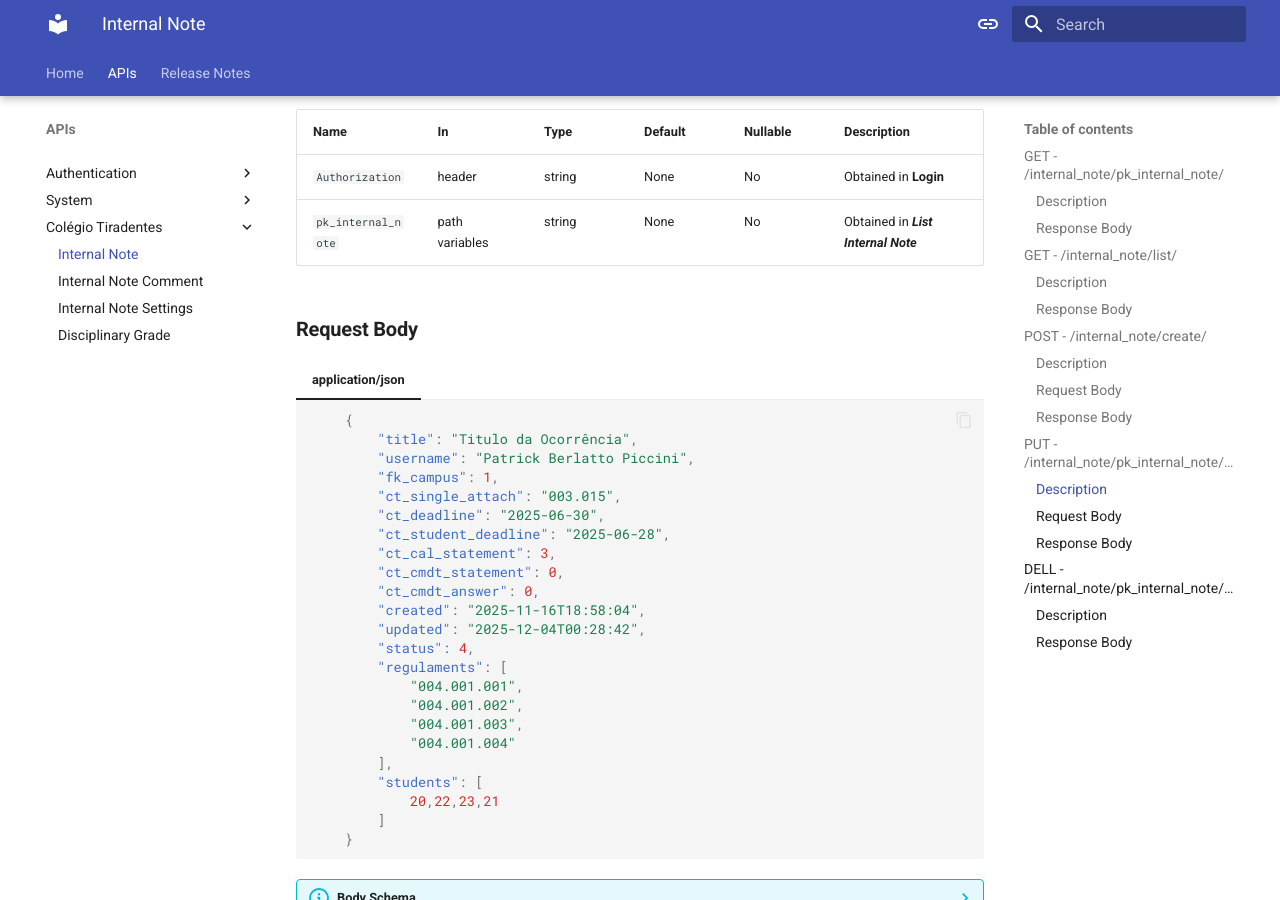
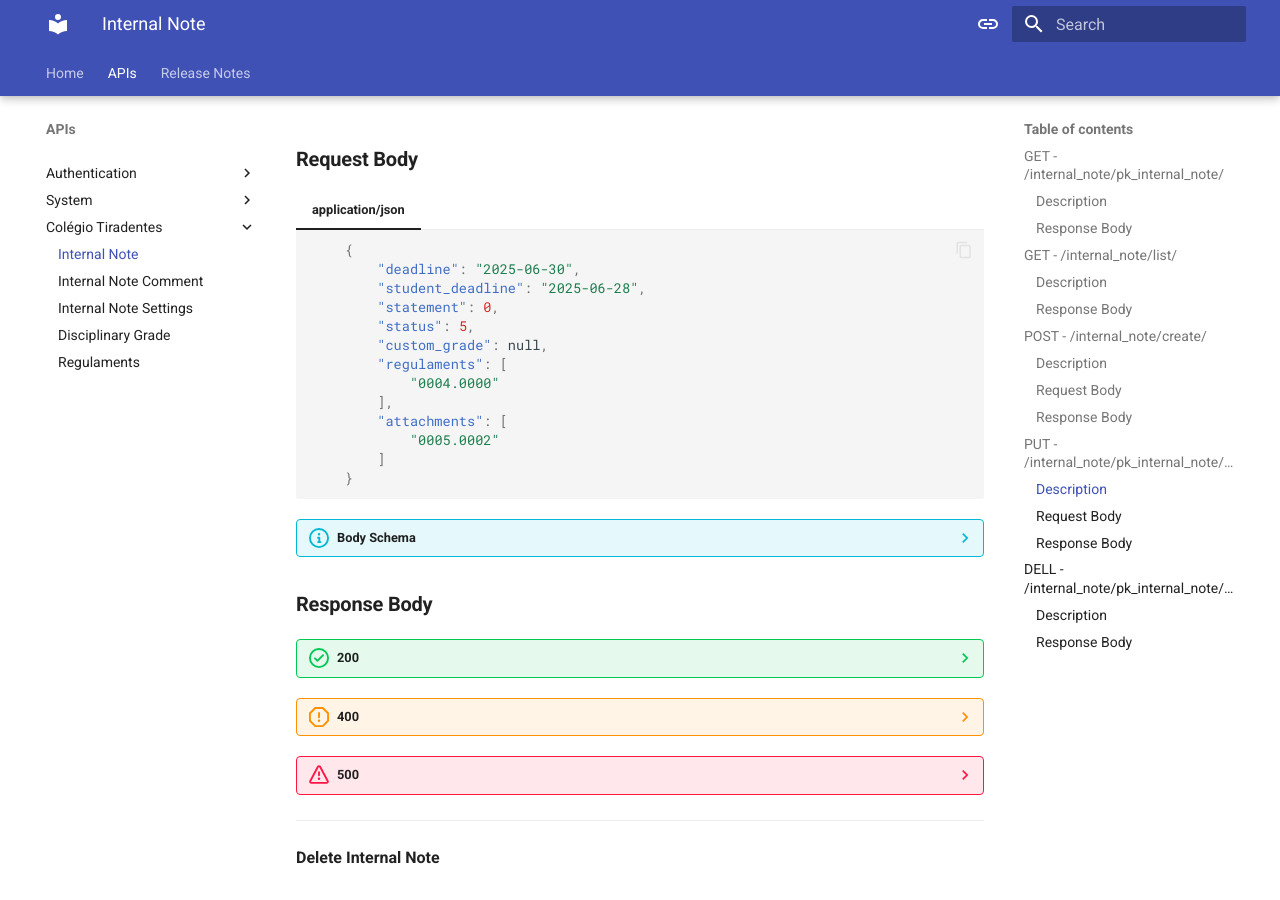
Before and after one commit to AlppiTechnology/AlppiDocumentation, an MkDocs documentation site: the page built from docs/api/ct_requests/internal_note.md, in a window 1280 px wide and 900 px high, scrolled down 2744 px. Built offline with MkDocs 1.6.1 and Material for MkDocs 9.7.7, drawn with Linux system fonts in a browser that asks for light colours; some of the changed text lies outside the part shown.

Commit message:
feat: documentation v1.0.6

````diff
--- a/docs/api/ct_requests/internal_note.md
+++ b/docs/api/ct_requests/internal_note.md
@@ -42,126 +42,110 @@
 
         ``` json
             {
-                "results": {
-                    "pk_ct_internal_note": 1,
-                    "title": "Titulo da Ocorrência",
-                    "fk_reporter": 1,
-                    "username": "Patrick Berlatto Piccini",
-                    "fk_campus": 1,
-                    "ct_single_attach": "003.015",
-                    "ct_deadline": "2024-06-30",
-                    "ct_student_deadline": "2024-06-28",
-                    "ct_cal_statement": 3,
-                    "ct_cmdt_statement": 0,
-                    "ct_cmdt_answer": 0,
-                    "created": "2024-11-16T18:58:04",
-                    "updated": "2024-12-04T00:28:42",
-                    "status": 4,
-                    "active_fields": [
-                        "ct_single_attach",
-                        "ct_deadline,",
-                        "ct_student_deadline",
-                        "regulaments",
-                        "students",
-                        "comments",
-                        "status"
+                "pk_internal_note": 1,
+                "ci_number": "00001",
+                "fk_reporter": 1,
+                "username": "Patrick Berlatto Piccini",
+                "fk_campus": 1,
+                "deadline": "2025-06-30",
+                "student_deadline": "2025-06-28",
+                "fk_student": 20,
+                "student_name": "Aluno 1",
+                "statement": 0,
+                "custom_grade": null,
+                "created": "2025-06-13T00:49:36",
+                "updated": "2025-06-17T23:52:40",
+                "status": 4,
+                "attachments": [
+                    {
+                        "pk_student_single_attach": 2,
+                        "fk_internal_note_id": 1,
+                        "single_attach": "0005.0002"
+                    }
+                ],
+                "comments": [
+                    {
+                        "pk_internal_note_comment": 1,
+                        "fk_internal_note_id": 1,
+                        "fk_user_id": 1,
+                        "date": "2025-06-13T03:54:35.890824Z",
+                        "comment": "comment save",
+                        "group": "superuser",
+                        "username": "Patrick Berlatto Piccini"
+                    }
+                ],
+                "regulaments": [
+                    {
+                        "pk_student_regulament": 3,
+                        "fk_internal_note_id": 1,
+                        "regulament": "0004.0000"
+                    }
+                ],
+                "active_fields": [
+                    "attachments",
+                    "deadline,",
+                    "student_deadline",
+                    "regulaments",
+                    "statement",
+                    "comments",
+                    "status",
+                    "custon_grade"
+                ],
+                "workflows": {
+                    "1": [
+                        {
+                            "name": "Mover para justificar",
+                            "fromStatusReference": "1",
+                            "fromStatisReferenceName": "Criado",
+                            "toStatusReference": "2",
+                            "toStatusReferenceName": "Para Justificar"
+                        }
                     ],
-                    "regulaments": [
-                        "004.001.001",
-                        "004.001.002",
-                        "004.001.003",
-                        "004.001.004"
+                    "2": [
+                        {
+                            "name": "Mover para analize",
+                            "fromStatusReference": "2",
+                            "fromStatisReferenceName": "Para Justificar",
+                            "toStatusReference": "3",
+                            "toStatusReferenceName": "Analize de justificativa"
+                        }
                     ],
-                    "students": [
+                    "3": [
                         {
-                            "pk_ct_student_internal_note": 7,
-                            "fk_student": 20,
-                            "username": "Aluno 1",
-                            "registration": "00011"
+                            "name": "Mover para validação",
+                            "fromStatusReference": "3",
+                            "fromStatisReferenceName": "Analize de justificativa",
+                            "toStatusReference": "4",
+                            "toStatusReferenceName": "Aguardando validação da analize"
+                        }
+                    ],
+                    "4": [
+                        {
+                            "name": "Mover para Concluido",
+                            "fromStatusReference": "4",
+                            "fromStatisReferenceName": "Aguardando validação da analize",
+                            "toStatusReference": "5",
+                            "toStatusReferenceName": "Concluido"
                         },
                         {
-                            "pk_ct_student_internal_note": 20,
-                            "fk_student": 21,
-                            "username": "Aluno 2",
-                            "registration": "00012"
+                            "name": "Voltar para analize",
+                            "fromStatusReference": "4",
+                            "fromStatisReferenceName": "Criado",
+                            "toStatusReference": "3",
+                            "toStatusReferenceName": "Analize de justificativa"
                         }
                     ],
-                    "comments": [
+                    "5": [
                         {
-                            "pk_ct_comment": 1,
-                            "fk_user": 1,
-                            "date": "2024-11-16T21:58:37.321015Z",
-                            "comment": "TESTE COMENTARIO",
-                            "username": "Patrick Berlatto Piccini",
-                            "registration": "00001",
-                            "group": "superuser"
-                        },
-                        {
-                            "pk_ct_comment": 2,
-                            "fk_user": 5,
-                            "date": "2024-12-12T03:25:42.102104Z",
-                            "comment": "UPDATE 2",
-                            "username": "Sargento 3",
-                            "registration": "00005",
-                            "group": "avaliador"
-                        },
-                    ],
-                    "workflows": {
-                        "1": [
-                            {
-                                "name": "Mover para justificar",
-                                "fromStatusReference": "1",
-                                "fromStatisReferenceName": "Criado",
-                                "toStatusReference": "2",
-                                "toStatusReferenceName": "Para Justificar"
-                            }
-                        ],
-                        "2": [
-                            {
-                                "name": "Mover para analize",
-                                "fromStatusReference": "2",
-                                "fromStatisReferenceName": "Para Justificar",
-                                "toStatusReference": "3",
-                                "toStatusReferenceName": "Analize de justificativa"
-                            }
-                        ],
-                        "3": [
-                            {
-                                "name": "Mover para validação",
-                                "fromStatusReference": "3",
-                                "fromStatisReferenceName": "Analize de justificativa",
-                                "toStatusReference": "4",
-                                "toStatusReferenceName": "Aguardando validação da analize"
-                            }
-                        ],
-                        "4": [
-                            {
-                                "name": "Mover para Concluido",
-                                "fromStatusReference": "4",
-                                "fromStatisReferenceName": "Aguardando validação da analize",
-                                "toStatusReference": "5",
-                                "toStatusReferenceName": "Concluido"
-                            },
-                            {
-                                "name": "Voltar para analize",
-                                "fromStatusReference": "4",
-                                "fromStatisReferenceName": "Criado",
-                                "toStatusReference": "3",
-                                "toStatusReferenceName": "Analize de justificativa"
-                            }
-                        ],
-                        "5": [
-                            {
-                                "name": "Finalizar",
-                                "fromStatusReference": "10004",
-                                "fromStatisReferenceName": "Concluido",
-                                "toStatusReference": null,
-                                "toStatusReferenceName": null
-                            }
-                        ]
-                    }
-                    }
+                            "name": "Finalizar",
+                            "fromStatusReference": "10004",
+                            "fromStatisReferenceName": "Concluido",
+                            "toStatusReference": null,
+                            "toStatusReferenceName": null
+                        }
+                    ]
                 }
+            }
 
         ```
 
@@ -169,54 +153,59 @@
 
         ```{ .json .no-copy}
             {
-                    "results": {
-                        "pk_ct_internal_note": integer,
-                        "title": string,
-                        "fk_reporter": integer,
-                        "username": string,
-                        "fk_campus": integer,
-                        "ct_single_attach": string,
-                        "ct_deadline": string,
-                        "ct_student_deadline": string,
-                        "ct_cal_statement": integer,
-                        "ct_cmdt_statement": integer,
-                        "ct_cmdt_answer": integer,
-                        "created": string,
-                        "updated": string,
-                        "status": integer,
-                        "active_fields": array of strings,
-                        "regulaments": array of strings,
-                        "students": [
-                            {
-                                "pk_ct_student_internal_note": integer,
-                                "fk_student": integer,
-                                "username": string,
-                                "registration": string
-                            }
-                        ],
-                        "comments": [
-                            {
-                                "pk_ct_comment": integer,
-                                "fk_user": integer,
-                                "date": string,
-                                "comment": string,
-                                "username": string,
-                                "registration": string,
-                                "group": string or null
-                            }
-                        ],
-                        "workflows": {
-                            "1": [
-                                {
-                                    "name": string,
-                                    "fromStatusReference": integer,
-                                    "fromStatusReferenceName": string,
-                                    "toStatusReference": integer,
-                                    "toStatusReferenceName": string
-                                }
-                            ],
+                "pk_internal_note": integer,
+                "ci_number": string,
+                "fk_reporter": integer,
+                "username": string,
+                "fk_campus": integer,
+                "deadline": string,
+                "student_deadline": string,
+                "fk_student": integer,
+                "student_name": string,
+                "statement": integer,
+                "custom_grade": integer or null,
+                "created": string,
+                "updated": string,
+                "status": integer,
+                "attachments": [
+                    {
+                        "pk_student_single_attach": integer,
+                        "fk_internal_note_id": integer,
+                        "single_attach": string
+                    }
+                ],
+                "comments": [
+                    {
+                        "pk_internal_note_comment": integer,
+                        "fk_internal_note_id": integer,
+                        "fk_user_id": integer,
+                        "date": string,
+                        "comment": string,
+                        "group": string,
+                        "username": string
+                    }
+                ],
+                "regulaments": [
+                    {
+                        "pk_student_regulament": integer,
+                        "fk_internal_note_id": integer,
+                        "regulament": string
+                    }
+                ],
+                "active_fields": array of strings,
+                "workflow": {
+                    string: [
+                        {
+                            "name": string,
+                            "fromStatusReference": string,
+                            "fromStatisReferenceName": string,
+                            "toStatusReference": string,
+                            "toStatusReferenceName": string
                         }
-                    }
+                    ]
+                }
+            }
+
 
         ```
 
@@ -349,14 +338,16 @@
             "count": 1, // quantidade encontrata
             "results": [
                 {
-                    "pk_ct_internal_note": 1,
-                    "title": "Titulo da Ocorrência",
-                    "ct_deadline": "2024-06-30",
-                    "ct_student_deadline": "2024-06-28",
-                    "created": "2024-11-16T18:58:04",
-                    "updated": "2024-12-04T00:28:42",
+                    "pk_internal_note": 1,
+                    "ci_number": "00001",
+                    "deadline": "2025-06-30",
+                    "student_deadline": "2025-06-28",
+                    "student_name": "Aluno 1",
+                    "student_registration": "00011",
+                    "created": "2025-06-13T00:49:36",
+                    "updated": "2025-06-17T23:52:40",
                     "status": 4
-                },
+                }
             ]
         }
         ```
@@ -374,15 +365,16 @@
             "count": integer
             "results": [
                 {
-                    "pk_ct_internal_note": integer,
-                    "title": string,
-                    "ct_deadline": string,
-                    "ct_student_deadline": string,
+                    "pk_internal_note": integer,
+                    "ci_number": string,
+                    "deadline": string,
+                    "student_deadline": string,
+                    "student_name": string,
+                    "student_registration": string,
                     "created": string,
                     "updated": string,
                     "status": integer
                 }
-
             ]
         }
         ```
@@ -446,77 +438,36 @@
 
     ``` json
         {
-            "title":"Titulo da Ocorrência LOCAL",
-            "ct_single_attach":"0001.0002", // Anexo unico
-            "ct_deadline":"2024-06-30",
-            "ct_student_deadline":"2024-06-28",
-            "students":[
-                21,22,23
-            ]
+            "deadline":"2024-06-30",
+            "student_deadline":"2024-06-28",
+            "students":{
+                "fk_student":21,
+                "single_attach":["0001.0002"],// Anexo unico
+                "regulaments":["0001.0001"]  // regulamentos
+                }
         }
     ```
     ??? info "Body Schema"
 
-    ```{ .json .no-copy}
-        {
-            "title": string,
-            "ct_single_attach": string,
-            "ct_deadline": string,
-            "ct_student_deadline": string,
-            "students": array of integers
-        }
-
-    ```
+        ```{ .json .no-copy}
+                {
+                    "deadline": string,
+                    "student_deadline": string,
+                    "students": [
+                        {
+                            "fk_student": integer,
+                            "single_attach":  array of strings,
+                            "regulaments":  array of strings,
+                        }
+                    ]
+                }
+        ```
 
 ### **Response Body**
 
-??? success "200"
+!!! success "201"
 
-    === "application/json"
 
-        ``` json
-        {
-            "results": {
-                "pk_ct_internal_note": 6,
-                "title": "Titulo da Ocorrência",
-                "fk_reporter": 1,
-                "username": "Patrick Berlatto Piccini",
-                "fk_campus": 1,
-                "ct_single_attach": "0001.0002",
-                "ct_deadline": "2025-06-30",
-                "ct_student_deadline": "2025-06-28",
-                "ct_cal_statement": 0,
-                "ct_cmdt_statement": 0,
-                "ct_cmdt_answer": 0,
-                "created": "2025-01-20T23:53:11",
-                "updated": "2025-01-20T23:53:11",
-                "status": 1
-            }
-        }
-        ```
-
-    ??? info "Schema"
-
-        ```{ .json .no-copy}
-        {
-            "results": {
-                "pk_ct_internal_note": integer,
-                "title": string,
-                "fk_reporter": integer,
-                "username": string,
-                "fk_campus": integer,
-                "ct_single_attach": string,
-                "ct_deadline": string,
-                "ct_student_deadline": string,
-                "ct_cal_statement": integer,
-                "ct_cmdt_statement": integer,
-                "ct_cmdt_answer": integer,
-                "created": string,
-                "updated": string,
-                "status": integer
-            }
-        }
-        ```
 
 ??? warning "400"
 
@@ -641,50 +592,33 @@
 
     ``` json
         {
-            "title": "Titulo da Ocorrência",
-            "username": "Patrick Berlatto Piccini",
-            "fk_campus": 1,
-            "ct_single_attach": "003.015",
-            "ct_deadline": "2025-06-30",
-            "ct_student_deadline": "2025-06-28",
-            "ct_cal_statement": 3,
-            "ct_cmdt_statement": 0,
-            "ct_cmdt_answer": 0,
-            "created": "2025-11-16T18:58:04",
-            "updated": "2025-12-04T00:28:42",
-            "status": 4,
+            "deadline": "2025-06-30",
+            "student_deadline": "2025-06-28",
+            "statement": 0,
+            "status": 5,
+            "custom_grade": null,
             "regulaments": [
-                "004.001.001",
-                "004.001.002",
-                "004.001.003",
-                "004.001.004"
+                "0004.0000"
             ],
-            "students": [
-                20,22,23,21
+            "attachments": [
+                "0005.0002"
             ]
         }
-
     ```
 
 ??? info "Body Schema"
 
     ```json
     {
-        "title": string,
-        "username": string,
-        "fk_campus": integer,
-        "ct_single_attach": string,
-        "ct_deadline": string,
-        "ct_student_deadline": string,
-        "ct_cal_statement": integer,
-        "ct_cmdt_statement": integer,
-        "ct_cmdt_answer": integer,
-        "created": string,
-        "updated": string,
-        "status": integer,
-        "regulaments": array of strings,
-        "students": array of integers
+    "deadline": string,
+    "student_deadline": string,
+    "statement": integer,
+    "status": integer,
+    "custom_grade": floating or null,
+    "regulaments": array of strings,
+    "attachments": array of strings
     }
+
 
     ```
 
@@ -696,22 +630,11 @@
 
         ``` json
         {
-            "results": {
-                "pk_ct_internal_note": 6,
-                "title": "Titulo da Ocorrência excluir",
-                "fk_reporter": 1,
-                "username": "Patrick Berlatto Piccini",
-                "fk_campus": 1,
-                "ct_single_attach": "0001.0002",
-                "ct_deadline": "2024-06-30",
-                "ct_student_deadline": "2024-06-28",
-                "ct_cal_statement": 0,
-                "ct_cmdt_statement": 0,
-                "ct_cmdt_answer": 0,
-                "created": "2025-01-20T23:53:11",
-                "updated": "2025-01-20T23:53:11",
-                "status": 1
-            }
+            "deadline": "2025-06-30",
+            "student_deadline": "2025-06-28",
+            "statement": 0,
+            "custom_grade": null,
+            "status": 1
         }
         ```
 
@@ -719,23 +642,13 @@
 
         ```json
         {
-            "results":{
-                "pk_ct_internal_note": integer,
-                "title": string,
-                "fk_reporter": integer,
-                "username": string,
-                "fk_campus": integer,
-                "ct_single_attach": string,
-                "ct_deadline": string,
-                "ct_student_deadline": string,
-                "ct_cal_statement": integer,
-                "ct_cmdt_statement": integer,
-                "ct_cmdt_answer": integer,
-                "created": string,
-                "updated": string,
-                "status": integer
-            }
+            "deadline": string,
+            "student_deadline": string,
+            "statement": integer,
+            "custom_grade": integer or null,
+            "status": integer
         }
+
         ```
 
 ??? warning "400"
--- a/mkdocs.yml
+++ b/mkdocs.yml
@@ -40,6 +40,7 @@
           - api/ct_requests/internal_note_comment.md
           - api/ct_requests/internal_note_settings.md
           - api/ct_requests/disciplinary_grade.md
+          - api/ct_requests/regulaments.md
 
   - Release Notes:
     - Releases: # COLOCAR SEMPRE DECRESCENTE
````
Also changed, not shown: docs/api/ct_requests/regulaments.md (added, +115 -0 lines), docs/release-notes/system/v1/v1.0.5.md (added, +14 -0 lines).
